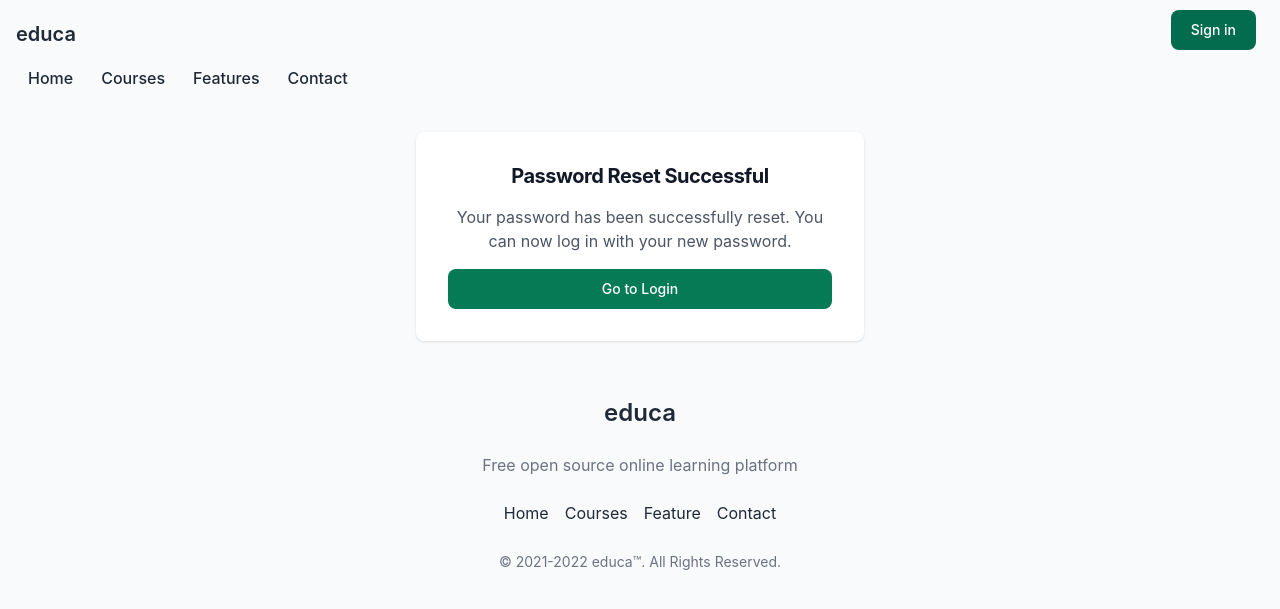
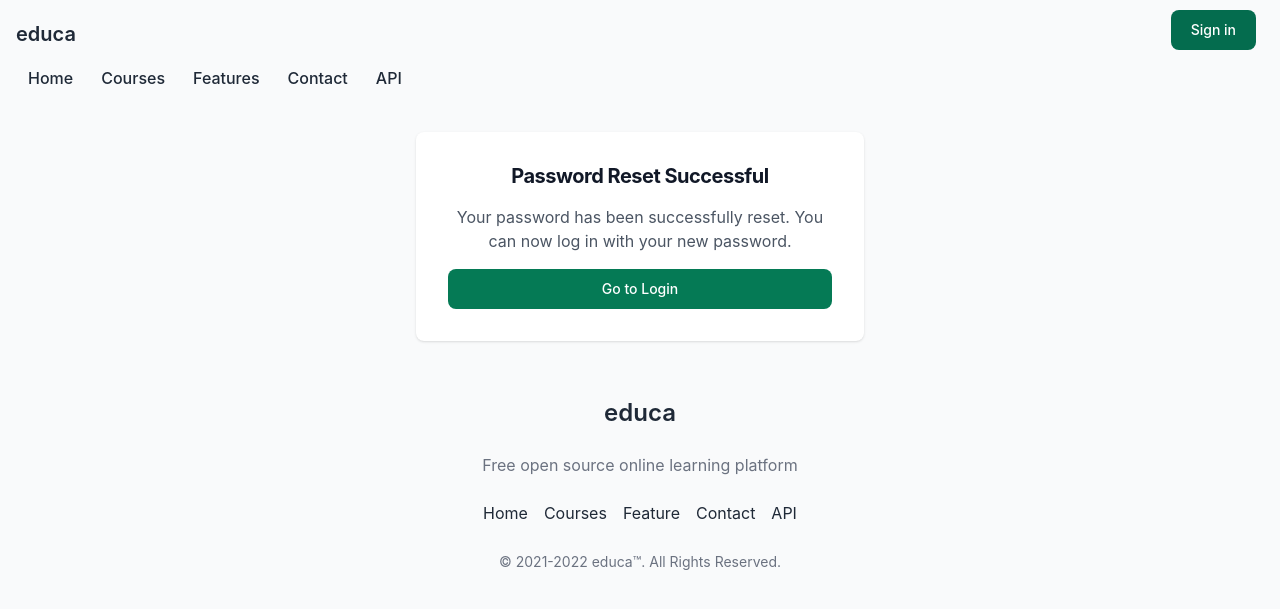
Before and after one commit to macalistervadim/django-educa, a Django app: page /accounts/password-reset-complete/ in a window 1280 px wide. Shown: the top 609 px of the page. Run offline with Django 5.2, Linux system fonts and the light colour scheme; parts of the project's set-up code (start-up, migrations or seed data) failed here and were passed over; some libraries are stand-ins or nearby versions.

Commit message:
feat(docker): add .dockerignore (ignoring .venv), fix(templates): add api-url in homepage

```diff
--- a/backend/api/v1/urls.py
+++ b/backend/api/v1/urls.py
@@ -1,3 +1,4 @@
+from django.shortcuts import redirect
 from django.urls import include, path
 from rest_framework.routers import DefaultRouter
 
@@ -13,4 +14,9 @@ router.register(r"courses", CourseViewSet, basename="courses")
 
 urlpatterns = [
     path("v1/", include(router.urls)),
+    path(
+        "",
+        lambda request: redirect("schema/redoc"),
+        name="api-root",
+    ),
 ]
--- a/backend/src/templates/base_landing.html
+++ b/backend/src/templates/base_landing.html
@@ -20,7 +20,6 @@
   <link href="https://cdnjs.cloudflare.com/ajax/libs/font-awesome/6.0.0-beta3/css/all.min.css" rel="stylesheet">
 </head>
 <body class="bg-gray-50 dark:bg-gray-800">
-  <!-- Обёртка для sticky footer -->
   <div class="min-h-screen flex flex-col">
     <header>
       <nav class="bg-gray-50 border-gray-200 px-4 lg:px-6 py-2.5 dark:bg-gray-800">
@@ -57,7 +56,7 @@
               <div class="hidden justify-between items-center w-full lg:flex lg:w-auto lg:order-1" id="mobile-menu-2">
                   <ul class="flex flex-col mt-4 font-medium lg:flex-row lg:space-x-8 lg:mt-0">
                       <li>
-                          <a href="/" class="block py-2 pr-4 pl-3 text-gray-800 hover:underline rounded lg:p-0 dark:text-gray-100" aria-current="page">
+                          <a href="{% url 'homepage:homepage' %}" class="block py-2 pr-4 pl-3 text-gray-800 hover:underline rounded lg:p-0 dark:text-gray-100" aria-current="page">
                             Home
                           </a>
                       </li>
@@ -74,6 +73,11 @@
                       <li>
                           <a href="#" class="block py-2 pr-4 pl-3 text-gray-800 hover:underline rounded lg:p-0 dark:text-gray-100">
                             Contact
+                          </a>
+                      </li>
+                      <li>
+                          <a href="{% url 'api-root' %}" class="block py-2 pr-4 pl-3 text-gray-800 hover:underline rounded lg:p-0 dark:text-gray-100">
+                            API
                           </a>
                       </li>
                   </ul>
@@ -94,16 +98,19 @@
         <p class="my-6 text-gray-500 dark:text-gray-400">Free open source online learning platform</p>
         <ul class="flex flex-wrap justify-center items-center mb-6 text-gray-800 dark:text-gray-100 space-x-4">
           <li>
-            <a href="#" class="hover:underline">Home</a>
+            <a href="{% url "homepage:homepage" %}" class="hover:underline">Home</a>
           </li>
           <li>
-            <a href="#" class="hover:underline">Courses</a>
+            <a href="{% url 'courses:course_list' %}" class="hover:underline">Courses</a>
           </li>
           <li>
             <a href="#" class="hover:underline">Feature</a>
           </li>
           <li>
             <a href="#" class="hover:underline">Contact</a>
+          </li>
+          <li>
+            <a href="{% url 'api-root' %}">API</a>
           </li>
         </ul>
         <span class="text-sm text-gray-500 sm:text-center dark:text-gray-400">
--- a/infra/docker/docker-compose-dev.yml
+++ b/infra/docker/docker-compose-dev.yml
@@ -5,7 +5,8 @@ services:
       dockerfile: infra/docker/Dockerfile
     working_dir: /app/backend
     volumes:
-      - ../../:/app
+      - ../../backend:/app/backend
+      - ../../.env:/app/.env
     ports:
       - "8000:8000"
     env_file: ../../.env
```
Also changed, not shown: 1 other file.
